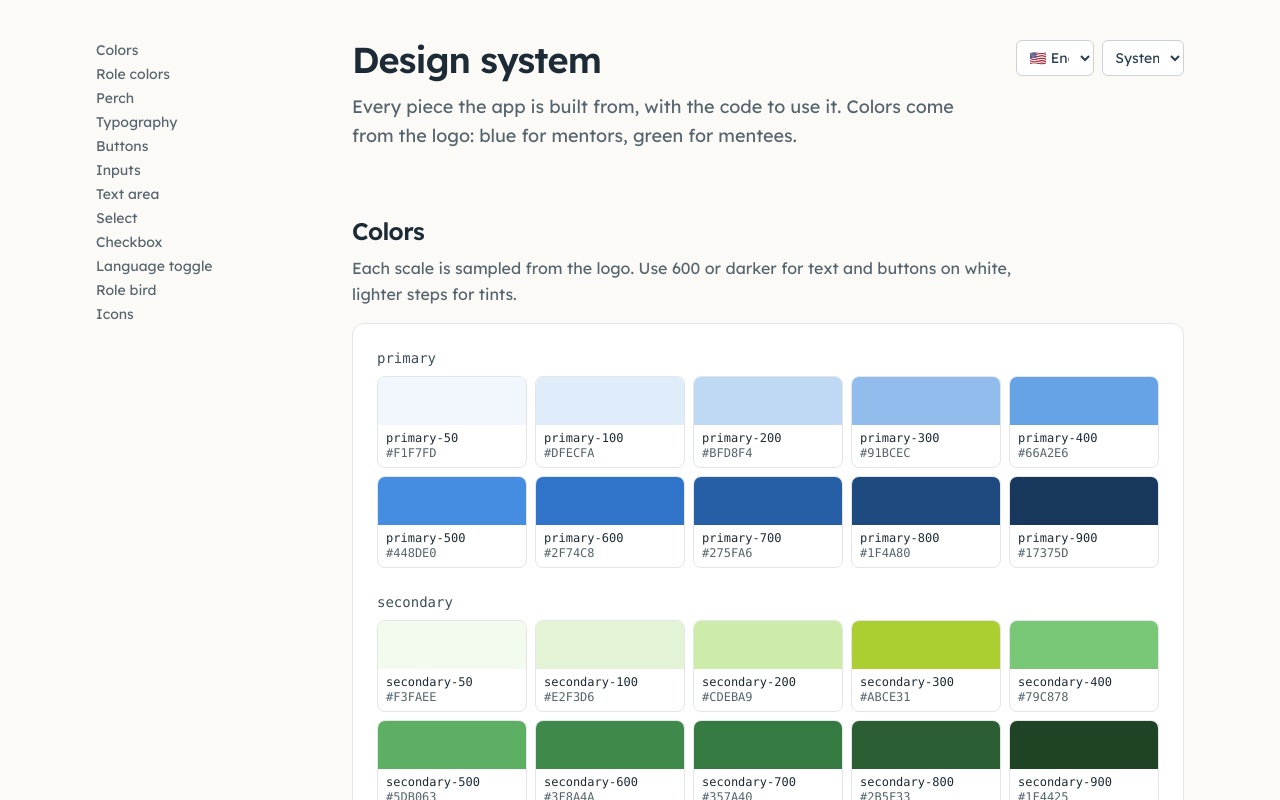
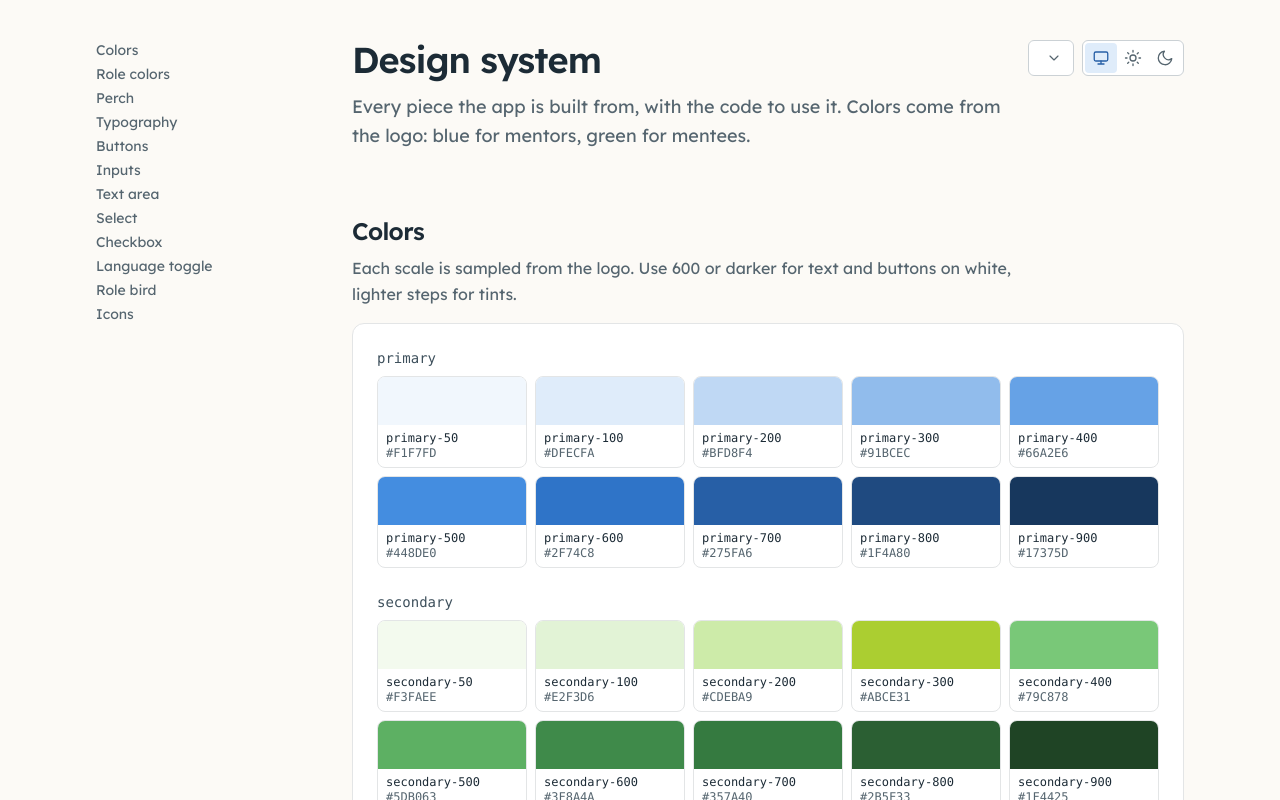
Before and after one commit to thiagolovato/react-typescript-redux-boilerplate, a React (Vite) app: page /design-system in a window 1280 px wide. Shown: the top 800 px of the page. Built offline with nearby package versions, Linux system fonts and the light colour scheme; what axios-retry would draw is missing.

Commit message:
feat: theme as icon buttons and own arrow on selects
Theme is chosen with three icon radios (system, light, dark) instead of a
dropdown. Selects hide the browser arrow and draw one with the same inset
as text inputs, so fields side by side line up.

```diff
--- a/src/components/layout/Sidebar.tsx
+++ b/src/components/layout/Sidebar.tsx
@@ -159,7 +159,7 @@ export function Sidebar({ isCollapsed, onToggleCollapsed }: SidebarProps) {
         <div className="flex flex-col gap-3 border-t border-neutral-200 p-3">
           <div className={`flex gap-2 ${isCollapsed ? 'md:hidden' : ''}`}>
             <LanguageToggle className="min-w-0 flex-1" />
-            <ThemeToggle className="min-w-0 flex-1" />
+            <ThemeToggle />
           </div>
           {user && (
             <div className={`flex items-center gap-3 px-1 ${isCollapsed ? 'md:justify-center' : ''}`}>
--- a/src/components/ui/LanguageToggle.tsx
+++ b/src/components/ui/LanguageToggle.tsx
@@ -1,5 +1,6 @@
 import { Language, useI18n } from '../../hooks/useI18n';
 import { toggleSelectClasses } from './fieldStyles';
+import { ChevronDownIcon } from './icons';
 
 interface LanguageToggleProps {
   className?: string;
@@ -9,7 +10,7 @@ export function LanguageToggle({ className = '' }: LanguageToggleProps) {
   const { t, currentLanguage, changeLanguage, languages } = useI18n();
 
   return (
-    <label className={`inline-flex ${className}`}>
+    <label className={`relative inline-flex ${className}`}>
       <span className="sr-only">{t('common.language')}</span>
       <select
         value={currentLanguage}
@@ -22,6 +23,9 @@ export function LanguageToggle({ className = '' }: LanguageToggleProps) {
           </option>
         ))}
       </select>
+      <span className="pointer-events-none absolute inset-y-0 right-3 flex items-center text-neutral-600 [&>svg]:size-4">
+        <ChevronDownIcon />
+      </span>
     </label>
   );
 }
--- a/src/components/ui/Select.tsx
+++ b/src/components/ui/Select.tsx
@@ -1,5 +1,6 @@
 import React, { useId } from 'react';
 import { fieldVariantClasses } from './fieldStyles';
+import { ChevronDownIcon } from './icons';
 
 interface SelectProps extends React.ComponentProps<'select'> {
   label: string;
@@ -12,14 +13,20 @@ export function Select({ label, id, className = '', children, ...props }: Select
   return (
     <div className="flex flex-col gap-2">
       <label htmlFor={selectId} className="text-sm leading-tight font-medium">{label}</label>
+      {/* The browser's own arrow is hidden (it sits against the edge); this one keeps the text's inset. */}
+      <div className="relative">
         <select
           id={selectId}
-        className={`h-10 rounded-lg border px-3 text-base text-neutral-900 ring-3 ring-transparent outline-none
-          transition-colors ${fieldVariantClasses.default} ${className}`}
+          className={`h-10 w-full cursor-pointer appearance-none rounded-lg border pr-11 pl-4 text-base text-neutral-900
+            ring-3 ring-transparent outline-none transition-colors ${fieldVariantClasses.default} ${className}`}
           {...props}
         >
           {children}
         </select>
+        <span className="pointer-events-none absolute inset-y-0 right-4 flex items-center text-neutral-600">
+          <ChevronDownIcon />
+        </span>
+      </div>
     </div>
   );
 }
--- a/src/components/ui/ThemeToggle.tsx
+++ b/src/components/ui/ThemeToggle.tsx
@@ -1,31 +1,51 @@
+import { useId, type ReactNode } from 'react';
 import { useI18n } from '../../hooks/useI18n';
 import { ThemePreference, useTheme } from '../../hooks/useTheme';
-import { toggleSelectClasses } from './fieldStyles';
+import { MonitorIcon, MoonIcon, SunIcon } from './icons';
 
 interface ThemeToggleProps {
   className?: string;
 }
 
-const preferences: ThemePreference[] = ['system', 'light', 'dark'];
+const OPTIONS: { value: ThemePreference; icon: ReactNode }[] = [
+  { value: 'system', icon: <MonitorIcon /> },
+  { value: 'light', icon: <SunIcon /> },
+  { value: 'dark', icon: <MoonIcon /> },
+];
 
+// Native radios: arrow keys move between options, and each option keeps its text name for screen readers.
 export function ThemeToggle({ className = '' }: ThemeToggleProps) {
   const { t } = useI18n();
   const { preference, setPreference } = useTheme();
+  // Each toggle on the page is its own radio group.
+  const name = useId();
 
   return (
-    <label className={`inline-flex ${className}`}>
-      <span className="sr-only">{t('theme.label')}</span>
-      <select
-        value={preference}
-        onChange={(e) => setPreference(e.target.value as ThemePreference)}
-        className={toggleSelectClasses}
-      >
-        {preferences.map((option) => (
-          <option key={option} value={option}>
-            {t(`theme.${option}`)}
-          </option>
-        ))}
-      </select>
-    </label>
+    <div
+      role="radiogroup"
+      aria-label={t('theme.label')}
+      className={`inline-flex h-9 shrink-0 rounded-md border border-neutral-300 bg-surface p-0.5 ${className}`}
+    >
+      {OPTIONS.map(({ value, icon }) => (
+        <label
+          key={value}
+          title={t(`theme.${value}`)}
+          className="relative flex w-8 cursor-pointer items-center justify-center rounded text-neutral-600 hover:text-neutral-900
+            has-[:checked]:bg-primary-100 has-[:checked]:text-primary-700
+            has-[:focus-visible]:ring-2 has-[:focus-visible]:ring-primary-500"
+        >
+          <input
+            type="radio"
+            name={name}
+            value={value}
+            checked={preference === value}
+            onChange={() => setPreference(value)}
+            aria-label={t(`theme.${value}`)}
+            className="absolute inset-0 cursor-pointer appearance-none rounded opacity-0"
+          />
+          {icon}
+        </label>
+      ))}
+    </div>
   );
 }
--- a/src/components/ui/fieldStyles.ts
+++ b/src/components/ui/fieldStyles.ts
@@ -16,5 +16,6 @@ export const helperVariantClasses: Record<FieldVariant, string> = {
 };
 
 // The compact selects in page corners and the sidebar: language and theme.
-export const toggleSelectClasses = 'h-9 w-full rounded-md border border-neutral-300 bg-surface px-2 text-sm ' +
-  'text-neutral-800 hover:border-neutral-400';
+// The browser's own arrow is hidden (it sits against the edge); LanguageToggle draws one with the same inset as the text.
+export const toggleSelectClasses = 'h-9 w-full cursor-pointer appearance-none rounded-md border border-neutral-300 ' +
+  'bg-surface pl-3 pr-8 text-sm text-neutral-800 hover:border-neutral-400';
--- a/src/components/ui/icons.tsx
+++ b/src/components/ui/icons.tsx
@@ -147,3 +147,37 @@ export function PairIcon() {
     </svg>
   );
 }
+
+export function SunIcon() {
+  return (
+    <svg {...svgProps}>
+      <circle cx="12" cy="12" r="4" />
+      <path d="M12 2v2M12 20v2M4.93 4.93l1.41 1.41M17.66 17.66l1.41 1.41M2 12h2M20 12h2M4.93 19.07l1.41-1.41M17.66 6.34l1.41-1.41" />
+    </svg>
+  );
+}
+
+export function MoonIcon() {
+  return (
+    <svg {...svgProps}>
+      <path d="M21 12.8A9 9 0 1 1 11.2 3a7 7 0 0 0 9.8 9.8z" />
+    </svg>
+  );
+}
+
+export function MonitorIcon() {
+  return (
+    <svg {...svgProps}>
+      <rect x="3" y="4" width="18" height="12" rx="2" />
+      <path d="M8 20h8M12 16v4" />
+    </svg>
+  );
+}
+
+export function ChevronDownIcon() {
+  return (
+    <svg {...svgProps}>
+      <path d="m6 9 6 6 6-6" />
+    </svg>
+  );
+}
--- a/src/components/ui/index.ts
+++ b/src/components/ui/index.ts
@@ -11,5 +11,5 @@ export { Bird } from './Bird';
 export { ApiErrorAlert } from './ApiErrorAlert';
 export {
   PlusIcon, TrashIcon, HomeIcon, UserIcon, SearchIcon, CalendarIcon, LogoutIcon, MenuIcon, PanelIcon, RefreshIcon,
-  EyeIcon, EyeOffIcon, ChevronLeftIcon, PairIcon, BellIcon, SwapIcon,
+  EyeIcon, EyeOffIcon, ChevronLeftIcon, ChevronDownIcon, PairIcon, BellIcon, SwapIcon, SunIcon, MoonIcon, MonitorIcon,
 } from './icons';
```
Also changed, not shown: 2 other files (tests, documents, lock files or other folders). Lines whose indentation alone changed are shown as unchanged.
